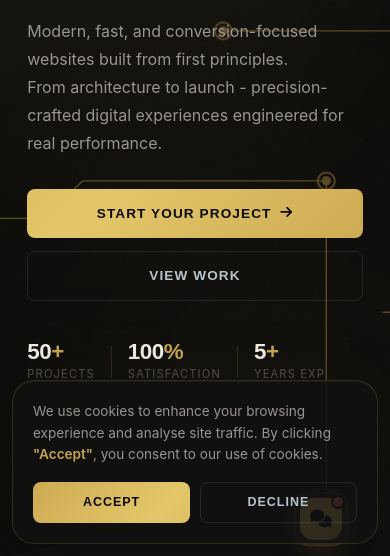
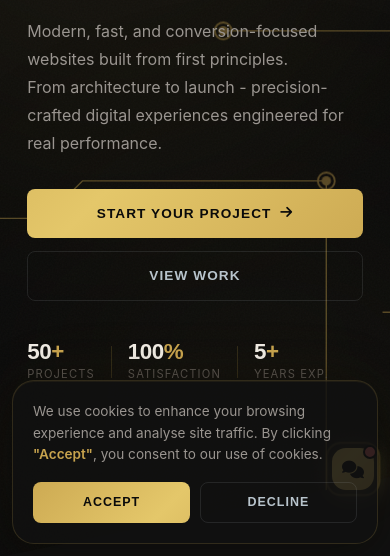
Before and after one commit to GeesithM/GEENIX, a plain HTML site: page index.html in a window 390 px wide. Shown: the part 288-844 px from the top of the page. Drawn offline with Linux system fonts and the light colour scheme.

Commit message:
Fix UI Error

```diff
--- a/chatbot.css
+++ b/chatbot.css
@@ -518,8 +518,9 @@
 /* ── Responsive ──────────────────────────────────────────────────── */
 @media (max-width: 640px) {
   .chatbot-trigger {
-    bottom: calc(1rem + env(safe-area-inset-bottom));
-    inset-inline-end: calc(3.5rem + env(safe-area-inset-right));
+    /* Stack above the back-to-top button (44px + gap) */
+    bottom: calc(1.75rem + 44px + 0.6rem);
+    inset-inline-end: 1.75rem;
     width: 46px;
     height: 46px;
     font-size: 1.2rem;
@@ -541,7 +542,9 @@
 
 @media (max-width: 480px) {
   .chatbot-trigger {
-    inset-inline-end: calc(3rem + env(safe-area-inset-right));
+    /* Stack above the back-to-top button (40px + gap) */
+    bottom: calc(1rem + env(safe-area-inset-bottom) + 40px + 0.6rem);
+    inset-inline-end: 1rem;
     width: 42px;
     height: 42px;
     font-size: 1.1rem;
```
